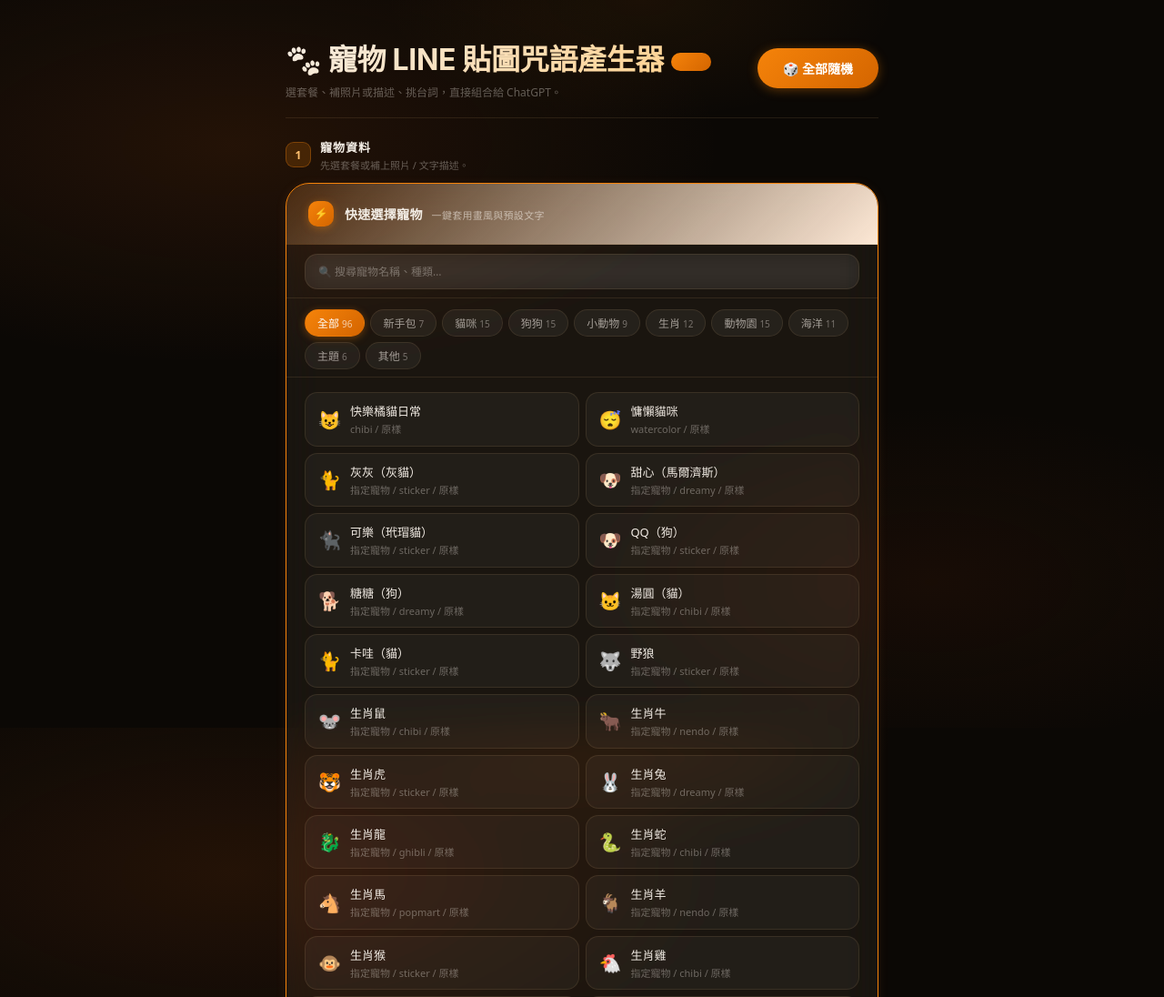
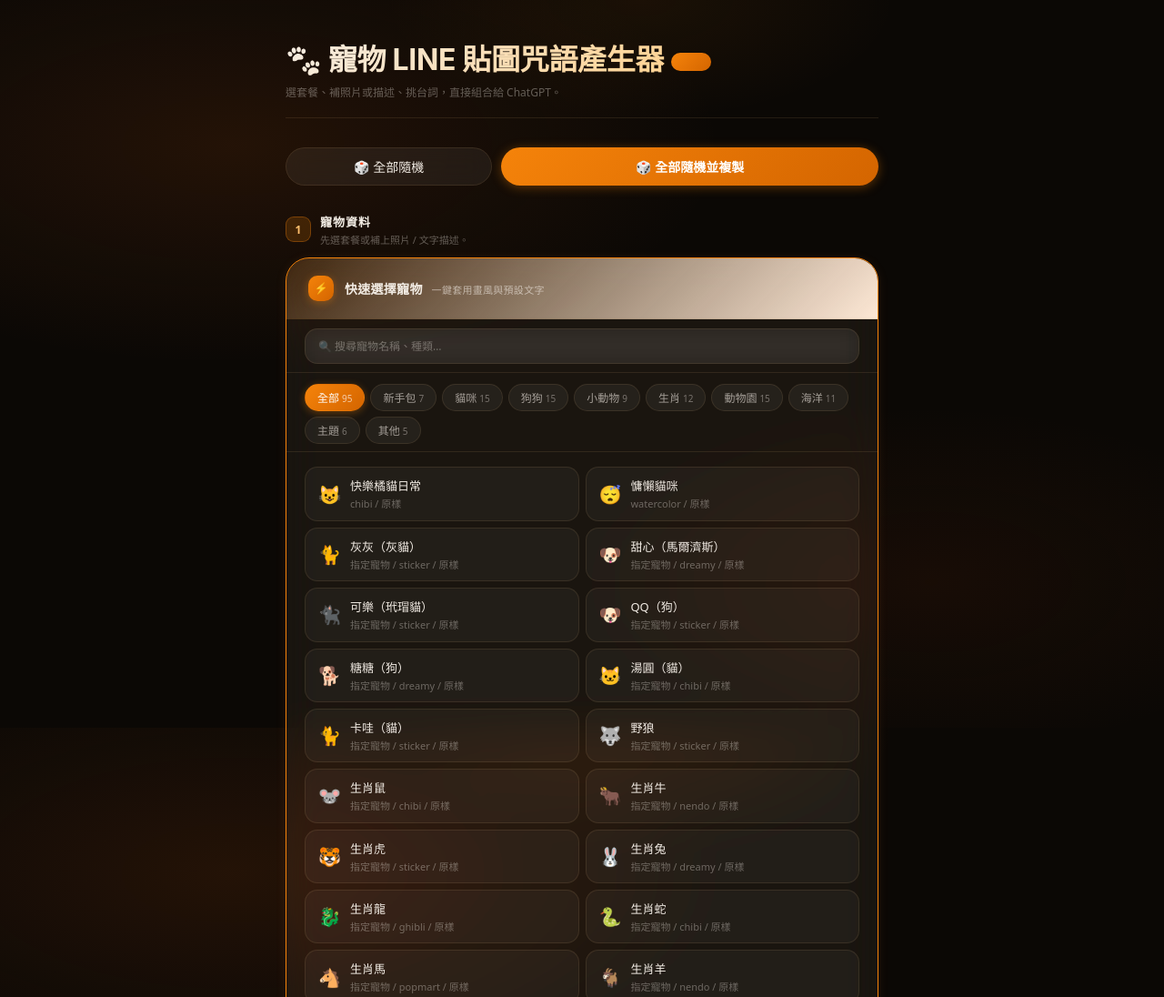
Before and after one commit to gxben0117-collab/hongbing-pet-sticker-generator, a website: page index.html in a window 1280 px wide. Shown: the top 1096 px of the page at 91% size. Drawn offline with Linux system fonts and the light colour scheme.

Commit message:
feat: 精簡畫風/移除母親節/新增全部隨機並複製

```diff
--- a/index.html
+++ b/index.html
@@ -394,10 +394,12 @@
     <h1>🐾 寵物 LINE 貼圖咒語產生器<span class="version-badge">v1.35</span></h1>
     <p class="subtitle">選套餐、補照片或描述、挑台詞，直接組合給 ChatGPT。</p>
   </div>
-  <div class="page-header-actions" style="display:flex;justify-content:center;">
-    <button onclick="randomizeAll()" class="btn-primary" style="font-size:14px;padding:12px 28px;border-radius:50px;">🎲 全部隨機</button>
-  </div>
 </header>
+
+<div style="display:flex;gap:10px;padding:0.75rem 0 0.5rem;flex-wrap:wrap;">
+  <button onclick="randomizeAll()" class="btn-secondary" style="flex:1;min-width:120px;font-size:14px;padding:10px 18px;border-radius:50px;display:flex;align-items:center;justify-content:center;gap:6px;">🎲 全部隨機</button>
+  <button onclick="randomizeAllAndCopy()" class="btn-primary" style="flex:2;min-width:180px;font-size:14px;padding:10px 18px;border-radius:50px;display:flex;align-items:center;justify-content:center;gap:6px;">🎲 全部隨機並複製</button>
+</div>
 
 <div class="flow-heading">
   <div class="flow-step">1</div>
@@ -972,8 +974,6 @@
   {id:'starter-hedgehog-pack',icon:'🦔',name:'新手刺蝟貼圖包',style:'nendo',outfit:'none',colors:['小花圈','瓜子零食'],font:'棉花糖',layout:'random',cat:'日常萌態',qty:16,bg:'white',
    petDesc:'刺蝟，小型刺背動物，白或棕色小臉，小黑眼，圓鼻子，毛色與刺背花紋以使用者上傳照片為準。每張都要保留刺背特徵與可愛小臉。',
    scripts:['早安','你好','謝謝','加油','晚安','收到','好喔','等等','抱緊緊','我在這','辛苦了','想你了','可以喔','好棒','謝謝陪','沒問題']},
-  {id:'mothers-day',icon:'🌸',name:'母親節感謝',style:'dreamy',outfit:'none',colors:['小花圈','愛心抱枕'],font:'棉花糖',layout:'B',cat:'節日祝福',qty:16,bg:'white',
-   scripts:['謝謝媽媽','最愛你了','辛苦了','我在這裡','抱緊緊','你最棒','媽媽加油','我愛你','母親節快樂','謝謝你','陪伴最重要','永遠支持你','媽媽休息','給你花花','最暖的媽','比心比心']},
 ];
 
 const PRESET_CATS_MAP={
@@ -1102,16 +1102,6 @@
   {key:'popmart',cat:'可愛Q版',name:'PopMart潮玩',desc:'光滑玻璃感，收藏品美學'},
   {key:'nendo',cat:'可愛Q版',name:'黏土娃娃',desc:'黏土質感，超Q圓潤'},
   {key:'sticker',cat:'可愛Q版',name:'平面貼紙',desc:'2D剪影，白邊貼紙感'},
-  {key:'plush',cat:'可愛Q版',name:'毛絨玩具',desc:'布偶質感，毛茸茸可愛'},
-  {key:'watercolor',cat:'藝術感',name:'水彩插畫',desc:'柔和水彩，手繪感'},
-  {key:'ghibli',cat:'藝術感',name:'吉卜力',desc:'溫暖手繪動畫感'},
-  {key:'dreamy',cat:'藝術感',name:'夢幻療癒',desc:'柔焦粉彩，夢幻感'},
-  {key:'inkwash',cat:'藝術感',name:'水墨插畫',desc:'墨色渲染，東方美學'},
-  {key:'comic',cat:'個性',name:'復古漫畫',desc:'網點紙感，美式漫畫'},
-  {key:'holographic',cat:'個性',name:'全息貼紙',desc:'彩虹金屬，閃閃發光'},
-  {key:'pixel',cat:'個性',name:'像素點陣',desc:'8bit復古電玩風'},
-  {key:'korean',cat:'個性',name:'韓系插畫',desc:'簡潔線條、甜美配色、webtoon 感'},
-  {key:'3d_cartoon',cat:'個性',name:'3D 卡通',desc:'Pixar/Disney 立體感，毛絨光影'},
 ];
 const styleData={
   chibi:'## ART STYLE\nJapanese anime chibi style, head-to-body ratio 4:1, large expressive eyes, clean cel-shading linework\nPET ADAPTATION: Preserve ALL original animal features — ear shape, tail, paw texture, fur color and pattern, eye color. Do NOT humanize the face or body structure.',
@@ -1817,6 +1807,13 @@
   filterScripts();renderSelectedTags();updateCounter();updateDots();
   window.scrollTo({top:0,behavior:'smooth'});
 }
+function randomizeAllAndCopy(){
+  randomizeAll();
+  setTimeout(()=>{
+    combinePrompt();
+    showToast('🎲 隨機完成！咒語已複製到剪貼簿！');
+  },120);
+}
 
 // ── COMBINE ──
 const PET_IDENTITY_LOCK_V115=`## PET IDENTITY LOCK — v1.15
```
